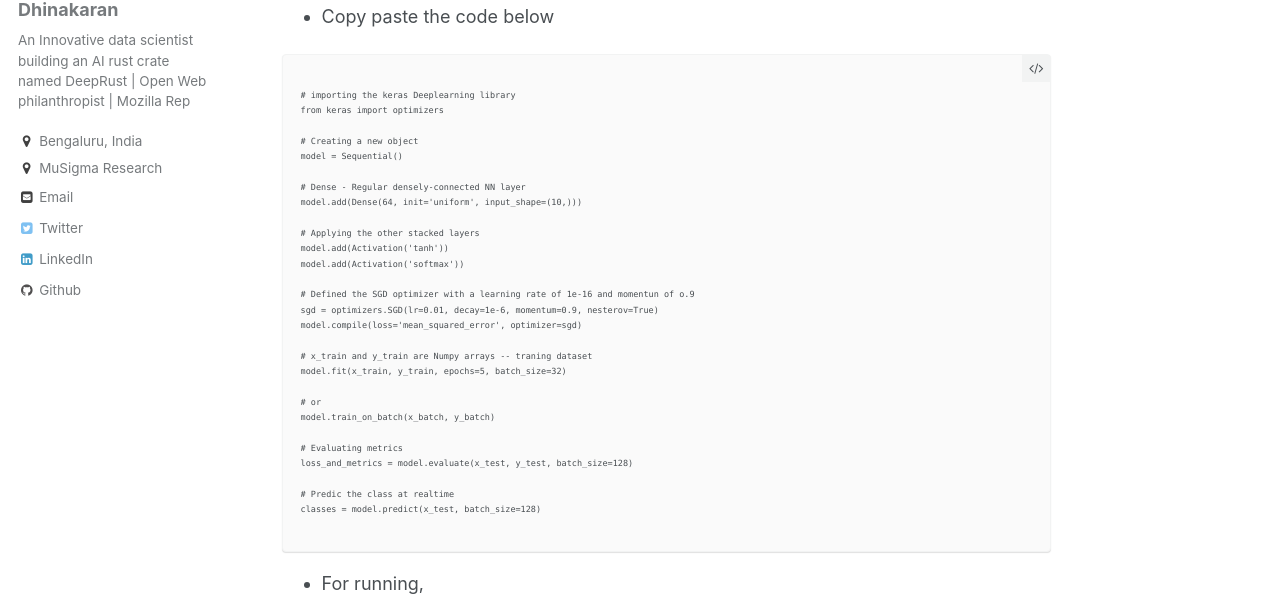
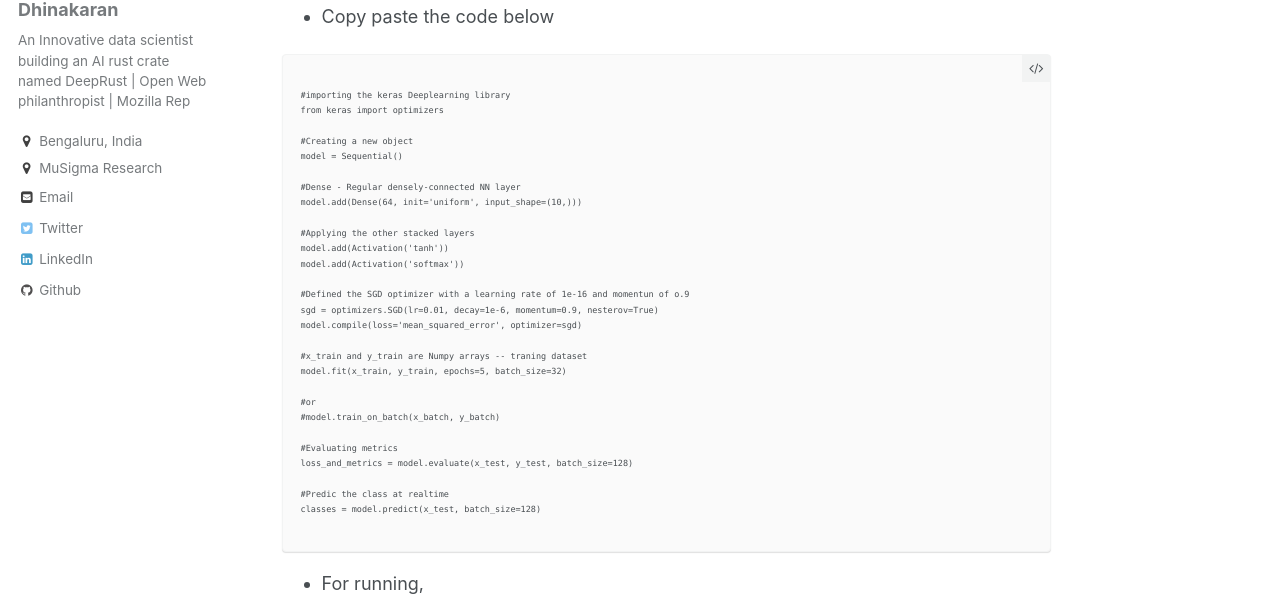
Before and after one commit to DineshMv/dvigneshwer.github.io, a Jekyll site: the page built from _posts/2016-12-04-SGD_Optimizer.md, in a window 1280 px wide and 900 px high, scrolled down 5591 px. Shown: the part 170-766 px from the top of the window. Built offline with Jekyll 4.4.1, drawn with Linux system fonts in a browser that asks for light colours.

```diff
--- a/_posts/2016-12-04-SGD_Optimizer.md
+++ b/_posts/2016-12-04-SGD_Optimizer.md
@@ -98,33 +98,33 @@ Code implementation
 
 ~~~~
 
-# importing the keras Deeplearning library
+#importing the keras Deeplearning library
 from keras import optimizers
 
-# Creating a new object
+#Creating a new object
 model = Sequential()
 
-# Dense - Regular densely-connected NN layer
+#Dense - Regular densely-connected NN layer
 model.add(Dense(64, init='uniform', input_shape=(10,)))
 
-# Applying the other stacked layers
+#Applying the other stacked layers
 model.add(Activation('tanh'))
 model.add(Activation('softmax'))
 
-# Defined the SGD optimizer with a learning rate of 1e-16 and momentun of o.9
+#Defined the SGD optimizer with a learning rate of 1e-16 and momentun of o.9
 sgd = optimizers.SGD(lr=0.01, decay=1e-6, momentum=0.9, nesterov=True)
 model.compile(loss='mean_squared_error', optimizer=sgd)
 
-# x_train and y_train are Numpy arrays -- traning dataset
+#x_train and y_train are Numpy arrays -- traning dataset
 model.fit(x_train, y_train, epochs=5, batch_size=32)
 
-# or
-model.train_on_batch(x_batch, y_batch)
+#or
+#model.train_on_batch(x_batch, y_batch)
 
-# Evaluating metrics
+#Evaluating metrics
 loss_and_metrics = model.evaluate(x_test, y_test, batch_size=128)
 
-# Predic the class at realtime
+#Predic the class at realtime
 classes = model.predict(x_test, batch_size=128)
 
 ~~~~
```
